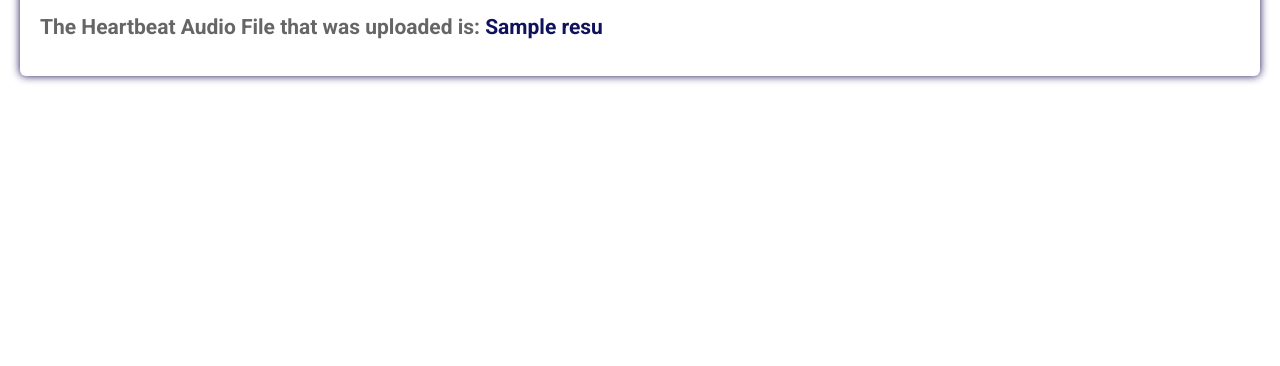
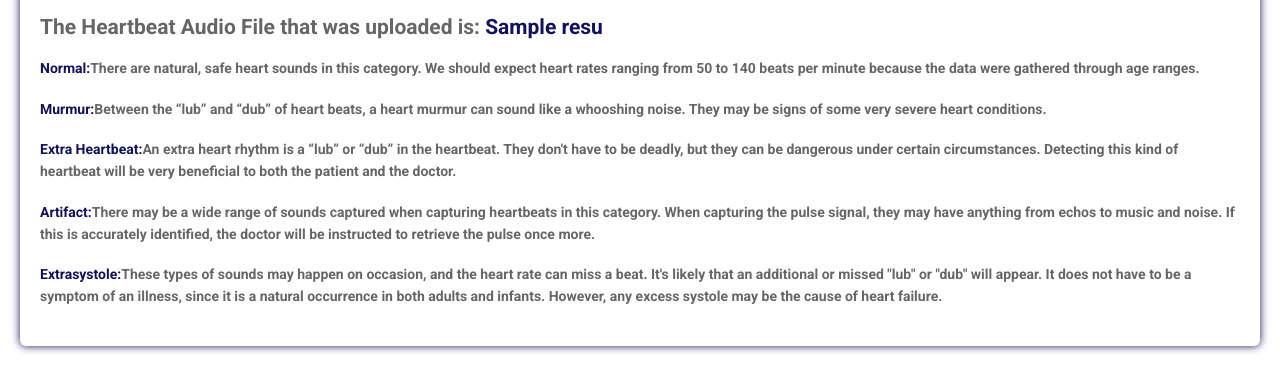
Before and after one commit to ashwinsai98/heartbeat-classification, a Flask app: template templates/index.html in a window 1280 px wide. Shown: the part 441-807 px from the top of the page. Before the commit the page ends 524 px from the top, so only its background shows below. Run offline with Flask 2, Linux system fonts and the light colour scheme; the template is opened without the code that fills it: most values are stand-ins (such as "Sample title", 1, 10 or a date in 2020); some libraries are stand-ins or nearby versions.

Commit message:
Update index.html

```diff
--- a/templates/index.html
+++ b/templates/index.html
@@ -193,6 +193,15 @@
         </div>
         <div class="item">
             <label><h2>The Heartbeat Audio File that was uploaded is:<span style="color:rgb(17, 18, 92)"> {{ resu }}</span></h2></label>
+        </div>
+        <div class="item">
+            <h4><span style="color:rgb(17, 18, 92)">Normal:</span>There are natural, safe heart sounds in this category. We should expect heart rates ranging from 50 to 140 beats per minute because the data were gathered through age ranges.</h4>
+            <h4><span style="color:rgb(17, 18, 92)">Murmur:</span>Between the “lub” and “dub” of heart beats, a heart murmur can sound like a whooshing noise. They may be signs of some very severe heart conditions.</h4>
+            <h4><span style="color:rgb(17, 18, 92)">Extra Heartbeat:</span>An extra heart rhythm is a “lub” or “dub” in the heartbeat. They don't have to be deadly, but they can be dangerous under certain circumstances. Detecting this kind of heartbeat will be very beneficial to both the patient and the doctor.</h4>
+            <h4><span style="color:rgb(17, 18, 92)">Artifact:</span>There may be a wide range of sounds captured when capturing heartbeats in this category. When capturing the pulse signal, they may have anything from echos to music and noise. If this is accurately identified, the doctor will be instructed to retrieve the pulse once more.</h4>
+            <h4><span style="color:rgb(17, 18, 92)">Extrasystole:</span>These types of sounds may happen on occasion, and the heart rate can miss a beat. It's likely that an additional or missed "lub" or "dub" will appear. It does not have to be a symptom of an illness, since it is a natural occurrence in both adults and infants. However, any excess systole may be the cause of heart failure.</h4>
+
+        </div>
       </form>
     </div>
   </body>
```
